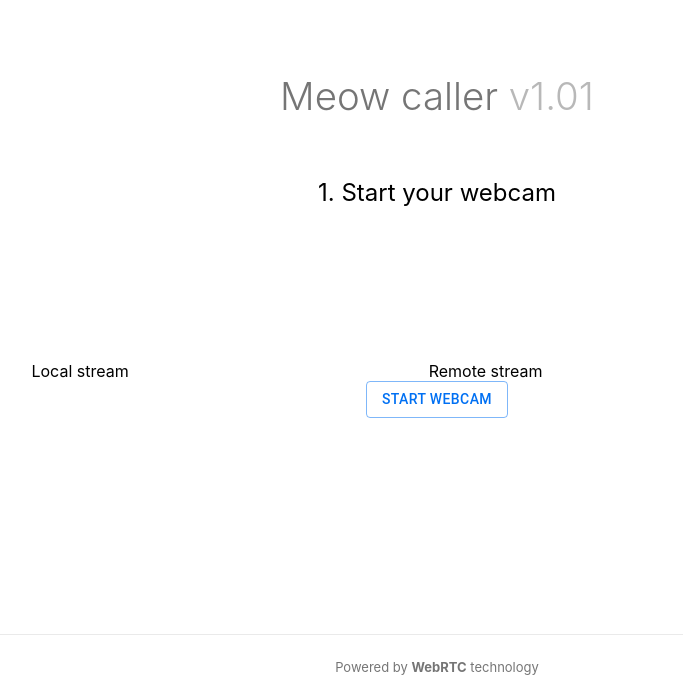
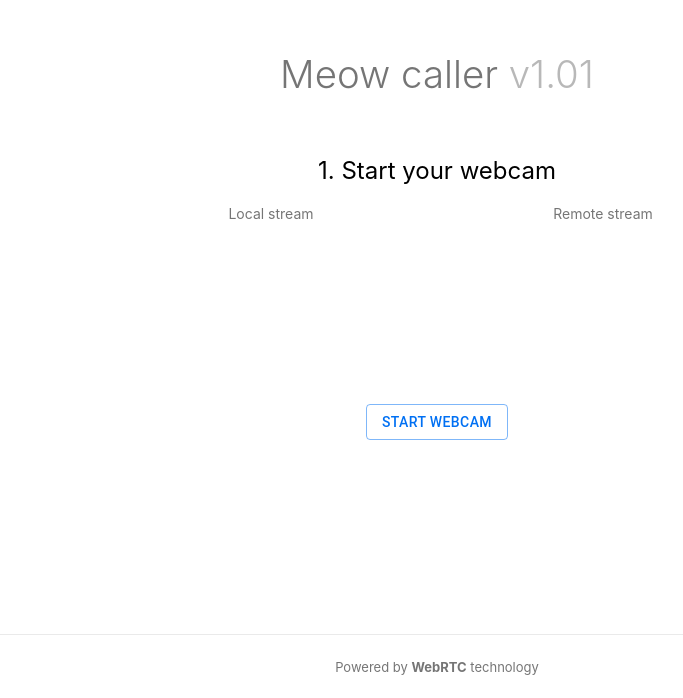
Before and after one commit to jasonkylefrank/video-calling-firebase, a Next.js app: page / in a window 1280 px wide. Shown: the part 102-800 px from the top of the page, without its empty margins (203-886 px from the left). Built offline with nearby package versions, Linux system fonts and the light colour scheme.

Commit message:
Remote stream UI setup; Styling

```diff
--- a/components/videoArea.js
+++ b/components/videoArea.js
@@ -7,24 +7,41 @@ import DialogTitle from '@material-ui/core/DialogTitle';
 import Dialog from '@material-ui/core/Dialog';
 import Button from '@material-ui/core/Button';
 import Video from '../components/video';
+import isRunningOnServer from '../utilities/isRunningOnServer';
 
+
+//#region ---Styled Components---
 const VideosContainer = styled.div`
     display: flex;
     text-align: center;
 `;
+const VideoContainer = styled.span`
+    display: flex;
+    flex-direction: column;
+`;
+const StyledVideo = styled(Video)`
+    margin: 16px;
+    max-height: 400px;
+    max-width: 45vw;
+`;
+const VideoLabel = styled.label`
+    font-size: 14px;
+    color: rgba(0,0,0,0.54);
+`;
+//#endregion ---Styled Components---
 
 export default function VideoArea({
     firestore,
     peerConnection
 }) {
-    const [localStream, setLocalStream] = useState();
-    const [remoteStream, setRemoteStream] = useState();
+    const [localStream, setLocalStream] = useState(null);
+    const [remoteStream, setRemoteStream] = useState(null);
+
     const [availableWebcams, setAvailableWebcams] = useState();
     const [isWebcamDialogOpen, setIsWebcamDialogOpen] = useState(false);
     const [chosenWebcam, setChosenWebcam] = useState();
 
     const handleWebcamBtnClick = async () => {
-
         const cams = await (await navigator.mediaDevices.enumerateDevices()).filter(device => device.kind === 'videoinput');
         setAvailableWebcams(cams);
         // If the user has multiple options then we'll open a picker for them to choose. Otherwise, go ahead and set it
@@ -44,11 +61,21 @@ export default function VideoArea({
                 audio: true
             });
             // Push tracks from local stream to peer connection
-            stream.getTracks().forEach((track) => peerConnection.addTrack(track));
-
+            stream.getTracks().forEach((track) => peerConnection.addTrack(track, stream));
             setLocalStream(stream);
 
-            //TODO... (other stuff)
+            // Pull tracks from peer connection stream, add to this user's UI
+            peerConnection.ontrack = async (event) => {
+                const stream = event.streams[0];
+
+                if (!remoteStream) {
+                    setRemoteStream(new MediaStream(stream.getTracks()));
+                    // TODO:  Determine if a need this line (it would probably be in a useEffect that is
+                    //        watching for changes on the remoteStream state).  I think the above constructor
+                    //        call will accomplish our goal.
+                    //stream.getTracks().forEach((track) => remoteStream.addTrack(track));
+                }
+            };
         }
         setupStreams();
     }, [chosenWebcam, peerConnection]);
@@ -63,27 +90,29 @@ export default function VideoArea({
         }
     }, [availableWebcams, chosenWebcam]);
 
+
     return (
         <>
             <h2>1. Start your webcam</h2>
 
             <VideosContainer>
-                <span>
-                    <label>Local stream</label>
+                <VideoContainer>
+                    <VideoLabel>Local stream</VideoLabel>
                     {/* Muted since we don't want to hear ourselves and it would
                     cause feedback when demoing this via another video calling app */}
-                    <Video srcObject={localStream} muted={true} />
-                </span>
-                <span>
-                    <label>Remote stream</label>
-                    <Video srcObject={remoteStream} />
-                </span>
+                    <StyledVideo srcObject={localStream} muted={true} />
+                </VideoContainer>
+                <VideoContainer>
+                    <VideoLabel>Remote stream</VideoLabel>
+                    <StyledVideo srcObject={remoteStream} />
+                </VideoContainer>
             </VideosContainer>
 
             <Button
                 color="primary"
                 variant="outlined"
-                onClick={handleWebcamBtnClick}>
+                onClick={handleWebcamBtnClick}
+                disabled={localStream !== null}>
                     Start webcam
             </Button>
 
```
